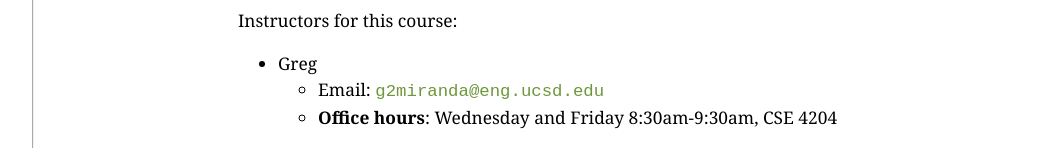
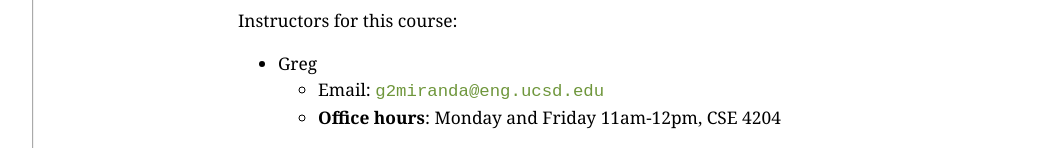
Before and after one commit to ucsd-cse8b-w24/ucsd-cse8b-w24, a Jekyll site: the page built from help-hours.md, in a window 1280 px wide and 900 px high, scrolled down 2847 px. Shown: the part 752-900 px from the top of the window, without its empty margins (56-1105 px from the left). Built offline with Jekyll 4.4.1, drawn with Linux system fonts in a browser that asks for light colours; some of the changed text lies outside the part shown.

Commit message:
Update help-hours.md

```diff
--- a/help-hours.md
+++ b/help-hours.md
@@ -32,7 +32,7 @@ You can get remote help from anywhere as long as you have a stable internet conn
 
 Then follow the steps in the tutoring procedures document for submitting a ticket.
 
-<iframe src="https://calendar.google.com/calendar/embed?src=c_ce58b723bf5b08a74826cdb90034c980247e1f39fdd72fdb6473ff657bc0d139%40group.calendar.google.com&ctz=America%2FLos_Angeles" style="border: 0" width="800" height="600" frameborder="0" scrolling="no"></iframe>
+<iframe src="https://calendar.google.com/calendar/embed?src=c_31f913c31912be1c0254b618759c231af84db98dfbf5cc05e746a2f66ba4f661%40group.calendar.google.com&ctz=America%2FLos_Angeles" style="border: 0" width="800" height="600" frameborder="0" scrolling="no"></iframe>
 
 ### In-person Help
 
@@ -44,7 +44,7 @@ Then follow the steps in the tutoring procedures document for submitting a ticke
 Check on this calendar for our *in-person* availability (also available on the general calendar
 page):
 
-<iframe src="https://calendar.google.com/calendar/embed?src=c_d801cf7391959252d7e98ac9d32d380a5d065408def08cd2d594ffbb63d9f32d%40group.calendar.google.com&ctz=America%2FLos_Angeles" style="border: 0" width="800" height="600" frameborder="0" scrolling="no"></iframe>
+<iframe src="https://calendar.google.com/calendar/embed?src=c_290787379a3bdaecbae37d71d2df9a1044eae1a70021b615ed39dd85843def3f%40group.calendar.google.com&ctz=America%2FLos_Angeles" style="border: 0" width="800" height="600" frameborder="0" scrolling="no"></iframe>
 
 #### More information on finding the in-person labs:
 <iframe src="https://www.google.com/maps/embed?pb=!1m14!1m8!1m3!1d13402.475705970317!2d-117.2335235!3d32.8818006!3m2!1i1024!2i768!4f13.1!3m3!1m2!1s0x0%3A0xa7dc3be7597d4d47!2sComputer%20Science%20and%20Engineering%20Building!5e0!3m2!1sen!2sus!4v1632176178912!5m2!1sen!2sus" width="600" height="450" style="border:0;" allowfullscreen="" loading="lazy"></iframe>
@@ -70,4 +70,4 @@ help hours with the tutors.
 Instructors for this course:
 - Greg
   - Email: `g2miranda@eng.ucsd.edu`
-  - **Office hours**: Wednesday and Friday 8:30am-9:30am, CSE 4204
+  - **Office hours**: Monday and Friday 11am-12pm, CSE 4204
```
Also changed, not shown: other parts of help-hours.md (+1 -1 lines).
